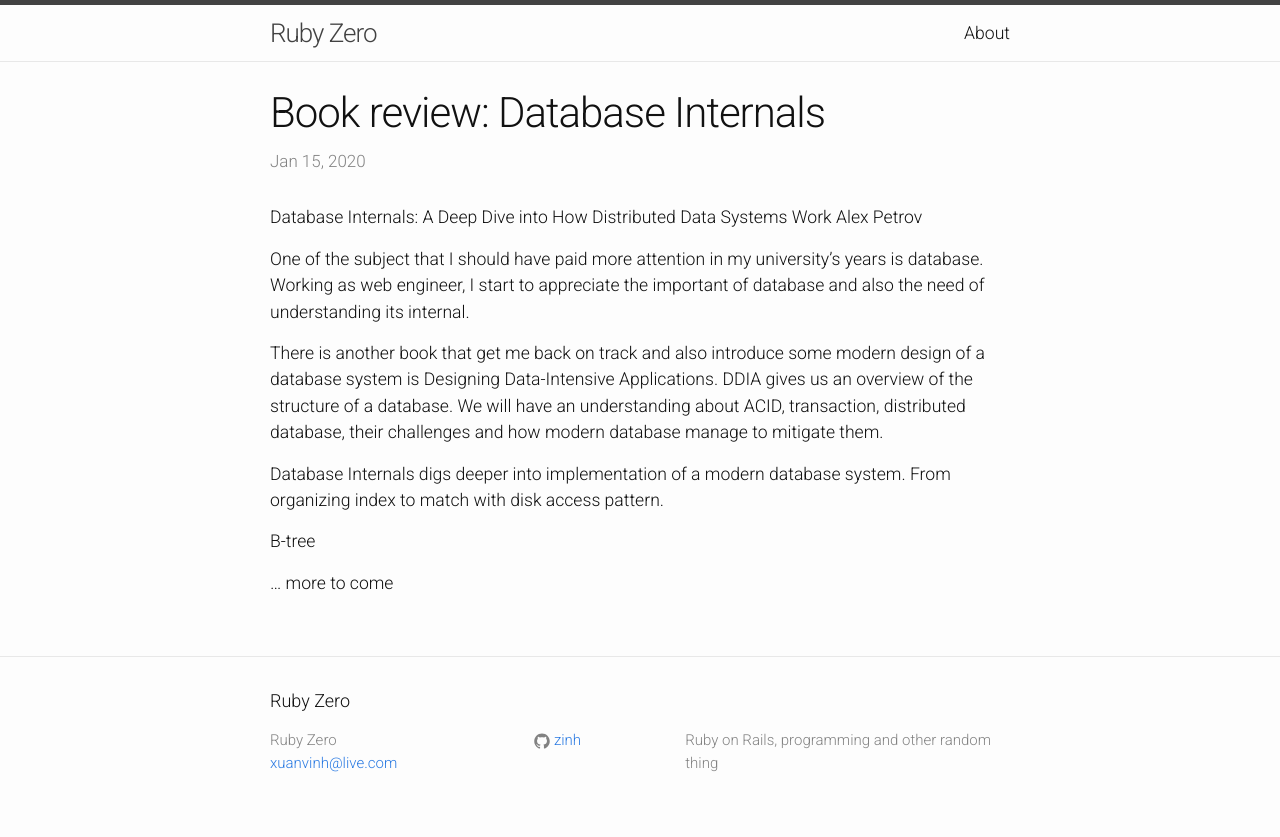
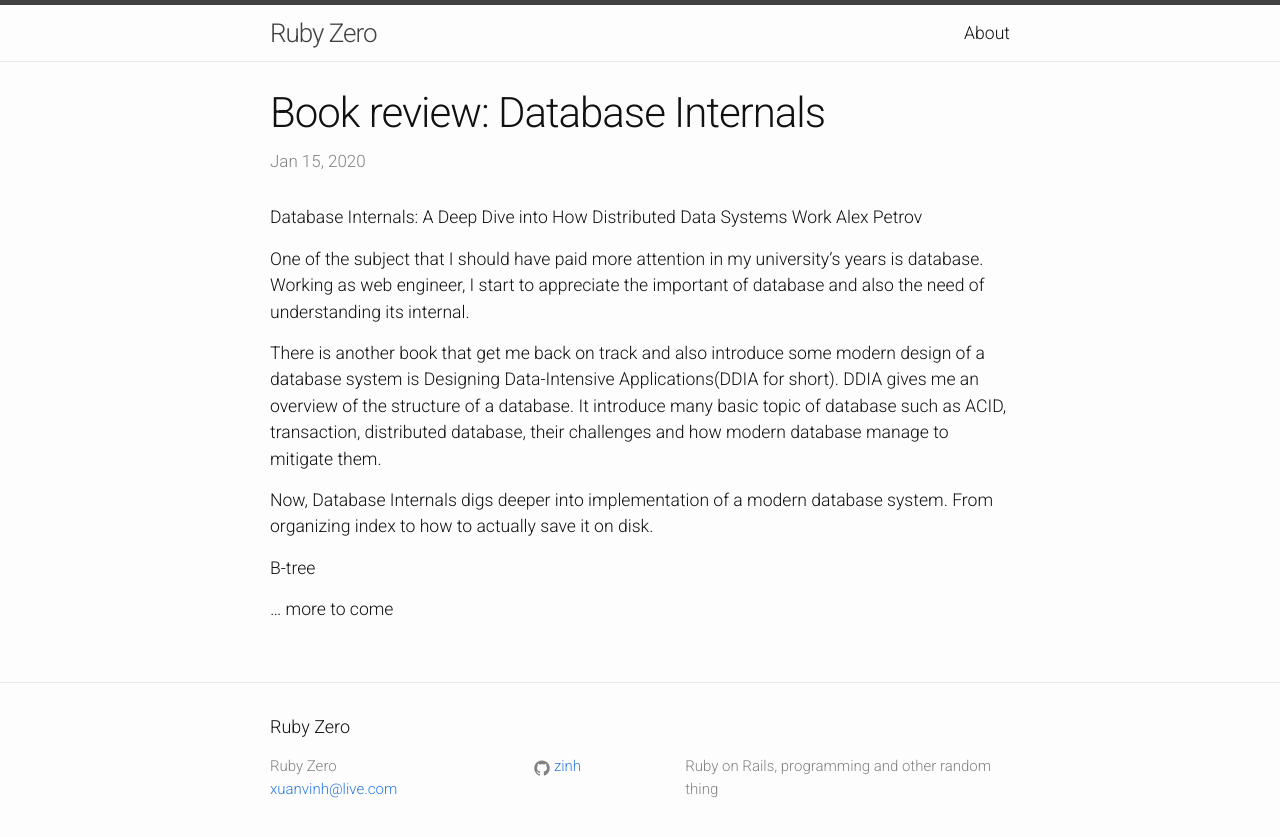
Before and after one commit to zinh/zinh.github.io, a Jekyll site: the page built from _posts/2020-01-10-Book-review-Database-internals.markdown, in a window 1280 px wide. Shown: the top 837 px of the page. Built offline with Jekyll 4.4.1, drawn with Linux system fonts in a browser that asks for light colours.

Commit message:
update blog

```diff
--- a/_posts/2020-01-10-Book-review-Database-internals.markdown
+++ b/_posts/2020-01-10-Book-review-Database-internals.markdown
@@ -13,9 +13,9 @@
 One of the subject that I should have paid more attention in my university's years is database. Working as web engineer, I start to appreciate the important of database
 and also the need of understanding its internal.
 
-There is another book that get me back on track and also introduce some modern design of a database system is Designing Data-Intensive Applications. DDIA gives us an overview of the structure of a database. We will have an understanding about ACID, transaction, distributed database, their challenges and how modern database manage to mitigate them.
+There is another book that get me back on track and also introduce some modern design of a database system is Designing Data-Intensive Applications(DDIA for short). DDIA gives me an overview of the structure of a database. It introduce many basic topic of database such as ACID, transaction, distributed database, their challenges and how modern database manage to mitigate them.
 
-Database Internals digs deeper into implementation of a modern database system. From organizing index to match with disk access pattern.
+Now, Database Internals digs deeper into implementation of a modern database system. From organizing index to how to actually save it on disk.
 
 B-tree
 
```
Also changed, not shown: other parts of _posts/2020-01-10-Book-review-Database-internals.markdown (+2 -2 lines).
